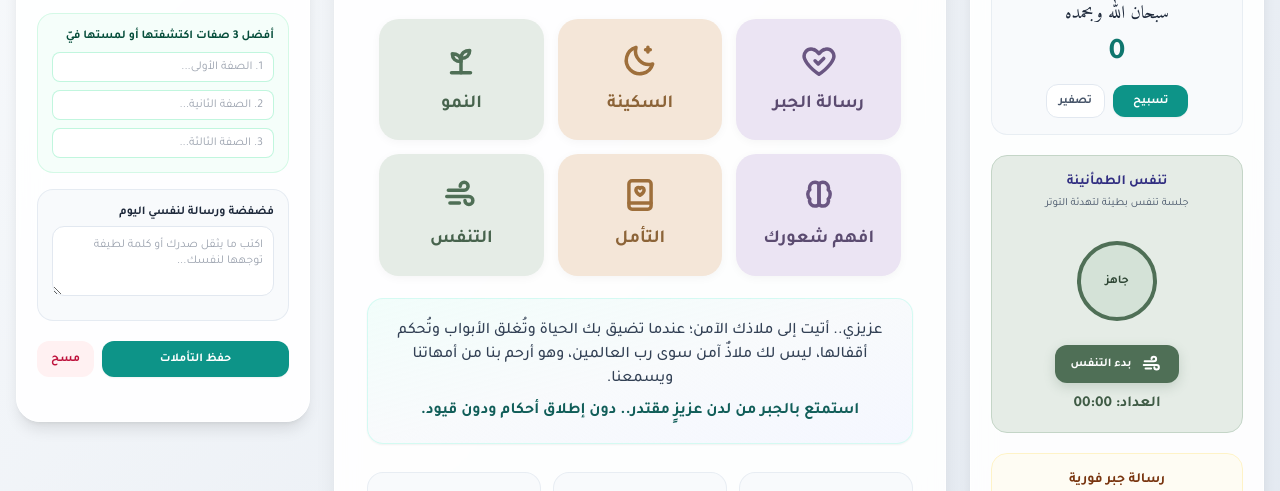
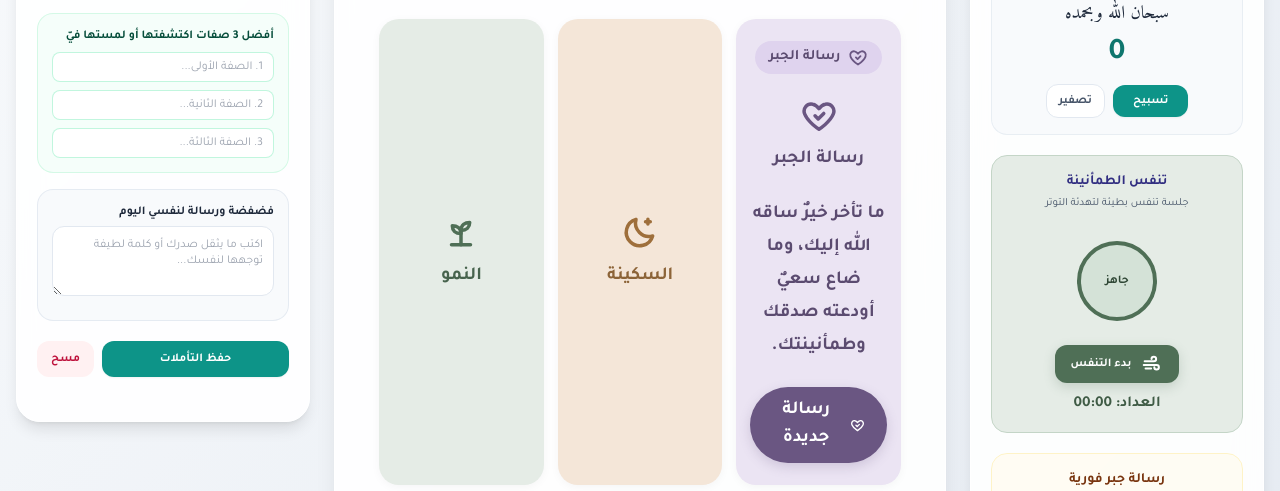
Before and after one commit to qz811r-creator/malath-al-mumin, a plain HTML site: page index.html in a window 1280 px wide. Shown: the part 247-738 px from the top of the page. Drawn offline with nearby package versions, Linux system fonts and the light colour scheme.

Commit message:
Style Jabr message section in soft lilac with emblem and interactive message switcher

```diff
--- a/index.html
+++ b/index.html
@@ -109,6 +109,66 @@
     font-size: 0.95rem;
     font-weight: 700;
     color: #3f5b45;
+  }
+</style>
+
+
+<style id="sakina-jabr-theme">
+  /* تنسيق قسم/مربّع رسالة الجبر باللون البنفسجي الليلكي الهادئ */
+  #jabr-section, .jabr-box, .jabr-card, [data-section="jabr"] {
+    background-color: #ebe4f3 !important;
+    border-color: #d6c8e8 !important;
+    color: #5b4b70 !important;
+    border-radius: 24px;
+  }
+  .sakina-jabr-trigger {
+    display: inline-flex;
+    align-items: center;
+    justify-content: center;
+    gap: 10px;
+    background-color: #6a5682;
+    color: #ffffff;
+    border: none;
+    border-radius: 999px;
+    padding: 10px 22px;
+    font-weight: 700;
+    cursor: pointer;
+    box-shadow: 0 4px 12px rgba(106, 86, 130, 0.22);
+    transition: transform 0.15s ease, background-color 0.2s ease;
+  }
+  .sakina-jabr-trigger:hover {
+    background-color: #57456d;
+    transform: translateY(-1px);
+  }
+  .sakina-jabr-trigger svg {
+    width: 22px;
+    height: 22px;
+    stroke: currentColor;
+    fill: none;
+    stroke-width: 2.2;
+    stroke-linecap: round;
+    stroke-linejoin: round;
+  }
+  .sakina-jabr-badge {
+    display: inline-flex;
+    align-items: center;
+    gap: 8px;
+    background-color: #dfd3ee;
+    color: #5b4b70;
+    padding: 6px 14px;
+    border-radius: 999px;
+    font-weight: 700;
+    font-size: 0.9rem;
+    margin-bottom: 10px;
+  }
+  .sakina-jabr-badge svg {
+    width: 20px;
+    height: 20px;
+    stroke: #6a5682;
+    fill: none;
+    stroke-width: 2.2;
+    stroke-linecap: round;
+    stroke-linejoin: round;
   }
 </style>
 
@@ -1041,5 +1101,92 @@
 })();
 </script>
 
+
+<script id="sakina-jabr-engine">
+(function () {
+  const jabrSvg = `<svg viewBox="0 0 24 24" aria-hidden="true"><path d="M12 21s-7-4.5-9-9.5C1.5 7.8 4.5 4.5 8 5.2c1.7.3 3 1.4 4 2.8 1-1.4 2.3-2.5 4-2.8 3.5-.7 6.5 2.6 5 6.3-2 5-9 9.5-9 9.5z"/><path d="M9.5 12.5l2 2 3.5-3.5"/></svg>`;
+
+  const jabrMessages = [
+    "ما تأخر خيرٌ ساقه الله إليك، وما ضاع سعيٌ أودعته صدقك وطمأنينتك.",
+    "كل خطوة هادئة تخطوها اليوم تقرّبك من اتزانك؛ لا تستعجل ثمار الصبر.",
+    "الله يجبر خاطر من توكّل عليه، ويفتح له من أبواب الطمأنينة ما لا يحتسب.",
+    "خذ نفساً عميقاً؛ ما يثقل صدرك اليوم قد يكون بداية فرجٍ قريب لا تراه العين بعد."
+  ];
+
+  function enhanceJabrUI() {
+    const headings = Array.from(document.querySelectorAll("h1, h2, h3, h4, p, span, div, button"));
+    const targetHeading = headings.find(el =>
+      el.children.length === 0 &&
+      el.textContent &&
+      el.textContent.includes("رسالة الجبر")
+    );
+
+    if (!targetHeading) return;
+
+    // تجنّب بطاقة الشبكة الصغيرة إذا وجد قسم/بطاقة محتوى أكبر
+    let container = targetHeading.closest("section, article, [id*='jabr'], [class*='jabr'], [class*='card'], [class*='box']");
+    if (container && container.classList.contains("sakina-card")) {
+      container = null;
+    }
+    if (!container) {
+      container = targetHeading.parentElement;
+    }
+
+    if (container && !container.dataset.sakinaJabrStyled) {
+      container.dataset.sakinaJabrStyled = "1";
+      container.style.backgroundColor = "#ebe4f3";
+      container.style.borderColor = "#d6c8e8";
+      container.style.color = "#5b4b70";
+
+      // إضافة شارة الشعار في أعلى القسم إذا لم تكن موجودة
+      if (!container.querySelector(".sakina-jabr-badge")) {
+        const badge = document.createElement("div");
+        badge.className = "sakina-jabr-badge";
+        badge.innerHTML = `${jabrSvg}<span>رسالة الجبر</span>`;
+        container.insertBefore(badge, container.firstChild);
+      }
+
+      // البحث عن زر داخل القسم أو إنشاء زر بشعار رسالة الجبر لتبديل/تحديث الرسالة
+      let actionBtn = container.querySelector("button");
+      let msgBox = Array.from(container.querySelectorAll("p, blockquote, div")).find(el =>
+        el !== container &&
+        el.children.length === 0 &&
+        el.textContent.trim().length > 15 &&
+        !el.textContent.includes("رسالة الجبر")
+      );
+
+      if (!msgBox) {
+        msgBox = document.createElement("p");
+        msgBox.style.margin = "12px 0";
+        msgBox.style.fontWeight = "600";
+        msgBox.style.lineHeight = "1.8";
+        msgBox.textContent = jabrMessages[0];
+        container.appendChild(msgBox);
+      }
+
+      let idx = 0;
+      if (!actionBtn) {
+        actionBtn = document.createElement("button");
+        actionBtn.type = "button";
+        container.appendChild(actionBtn);
+      }
+
+      actionBtn.classList.add("sakina-jabr-trigger");
+      actionBtn.innerHTML = `${jabrSvg}<span>رسالة جديدة</span>`;
+      actionBtn.addEventListener("click", function () {
+        idx = (idx + 1) % jabrMessages.length;
+        msgBox.textContent = jabrMessages[idx];
+      });
+    }
+  }
+
+  if (document.readyState === "loading") {
+    document.addEventListener("DOMContentLoaded", enhanceJabrUI);
+  } else {
+    enhanceJabrUI();
+  }
+})();
+</script>
+
 </body>
 </html>
```
